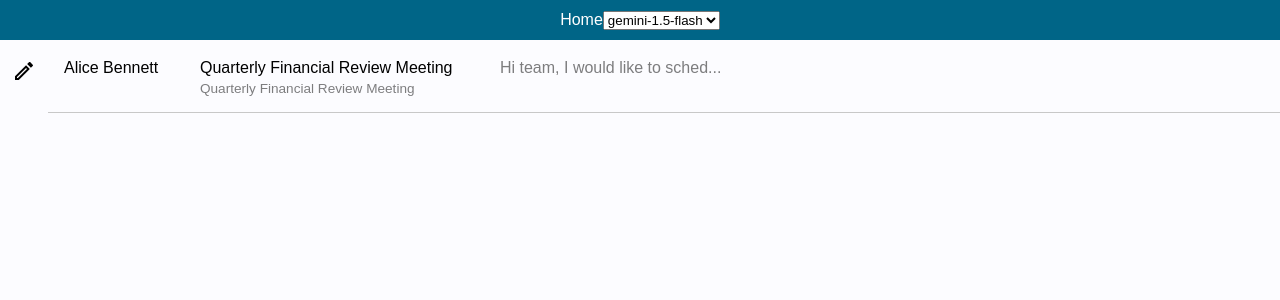
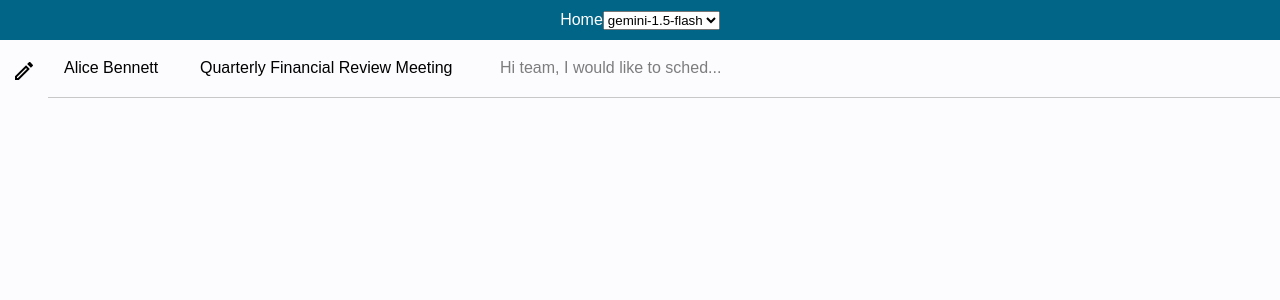
Before and after one commit to germolinal/llm-experiments, a Next.js app: page /mailme in a window 1280 px wide. Shown: the top 300 px of the page. Built offline with nearby package versions, Linux system fonts and the light colour scheme.

Commit message:
better mailme

```diff
--- a/app/mailme/page.tsx
+++ b/app/mailme/page.tsx
@@ -18,7 +18,7 @@ const defaultEmails: emailType[] = [
     from: 'Alice Bennett',
     subject: 'Quarterly Financial Review Meeting',
     content:
-      'Hi team, I would like to schedule a meeting to discuss our quarterly financial performance.'
+      'Hi team, I would like to schedule a meeting to discuss our quarterly financial performance.',
   }
 ]
 
@@ -28,7 +28,7 @@ function Email ({ email }: { email: emailType }) {
       <span>{email.from}</span>
       <div>
         <span>{email.actualSubject ? email.actualSubject : email.subject}</span>
-        <span>{email.subject}</span>
+        <span>{email.actualSubject ? email.subject : ""}</span>
       </div>
 
       <span>{email.content.slice(0, 30)}...</span>
@@ -51,8 +51,11 @@ export default function Mailme () {
         openModal={composeMode}
         closeModal={() => setComposeMode(false)}
         appendEmail={async (m: emailType) => {
-
-          m.actualSubject = await getCompletion(llm, "Your job is to read emails and replace their subjects by concise and direct sentences that clearly state the intent. For instance, changing subjects for sentences like \"Probably spam\", \"A SaaS company offering a sales product\" or \"Mike wants to discuss Some Company's project\". You will receive just the content of the email. Return only the suggested subject. Be reasonably sceptical and cinical of the intents of the sender.", m.content)
+          m.actualSubject = await getCompletion(
+            llm,
+            'Your job is to read emails and replace their subjects by concise and direct sentences that clearly state the intent. For instance, changing subjects for sentences like "Probably spam", "A SaaS company offering a sales product" or "Mike wants to discuss Some Company\'s project". You will receive just the content of the email. Return only the suggested subject. Be reasonably sceptical and cinical of the intents of the sender.',
+            m.content
+          )
           console.log(m.actualSubject)
           setEmails(prevEmails => [...prevEmails, m])
         }}
```
